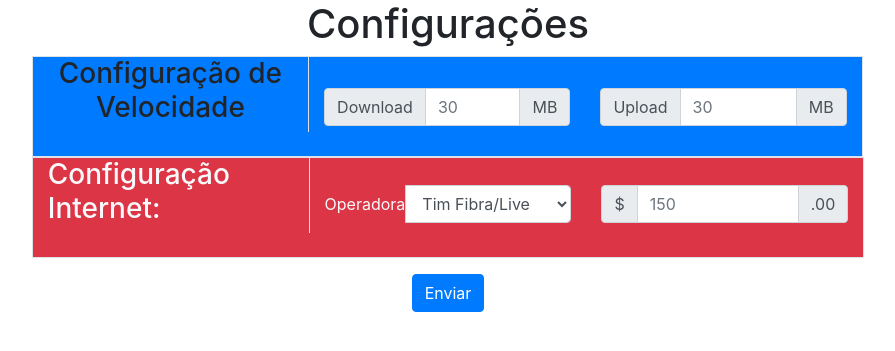
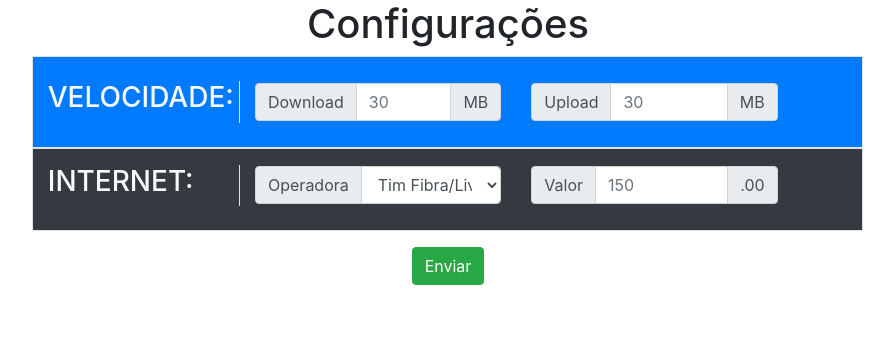
Before and after one commit to rodrigoneal/Projeto2, a Flask app: page /config in a window 1280 px wide. Shown: the part 56-407 px from the top of the page, without its empty margins (192-1087 px from the left). Run offline with Flask 2, Linux system fonts and the light colour scheme; parts of the project's set-up code (start-up, migrations or seed data) failed here and were passed over; some libraries are stand-ins or nearby versions.

Commit message:
refazendo o pagina config

```diff
--- a/app/routes.py
+++ b/app/routes.py
@@ -150,7 +150,7 @@ def init_routes(app, db):
                 valor = valor.replace(',', '.')
             validar = valor.split('.')[0]
             if not validar.isnumeric():
-                flash('Entre com um valor numerico', 'danger')
+                flash('Entre com um valor numerico', 'warning')
                 return redirect(url_for('config'))
 
             config = {'download': int(down), 'upload': int(up), 'operadora': operadora, 'valor': valor}
--- a/app/templates/config.html
+++ b/app/templates/config.html
@@ -16,14 +16,14 @@
     {% endif %}
 {% endwith %}
 </div>
-<div class="container text-center align-items-center">
+<div class="container text-center align-items-center ">
     <h1>Configurações</h1>
     <form action="{{url_for('config')}}" method="post">
         <div class="container align-items-center w-75"  >
             <div class="form-group text-center " style="width:801px">
                 <div class="row  border bg-primary pb-4 align-items-center">
-                    <div class="col-4 border-right">
-                        <h3>Configuração de Velocidade</h3>
+                    <div class="col-3 border-right mt-4">
+                        <h3 class="text-justify text-light">VELOCIDADE:</h3>
                     </div>
                     <div class=" col-4 input-group mt-4" >
                         <div class="input-group">
@@ -51,15 +51,17 @@
                  </div>
             </div>
         </div>
-            <div class="container text-center w-75 mt-n3" >
-                <div class="form-group d-flex text-center" >
-                    <div class="row border bg-danger pb-4 align-items-center " style="width:880px">
-                        <div class="col-4 d-flex align-items-center border-right mr-n5 pl-n2" >
-                            <h3 class="text-justify text-light">Configuração <br> Internet: </h3>
+            <div class="container w-75 mt-n3" >
+                <div class="form-group d-flex" >
+                    <div class="row border bg-dark pb-4 align-items-center " style="width:831px">
+                        <div class="col-3 d-flex align-items-center border-right mt-3 mr-n5 pl-n2" >
+                            <h3 class="text-light">INTERNET: </h3>
                         </div>
                         <div class="col-4 ml-5">
                             <div class="input-group mt-3">
-                                <label class="col-form-label  text-light">Operadora</label>
+                                 <div class="input-group-prepend">
+                                <span class="input-group-text">Operadora</span>
+                              </div>
                                 <select class="form-control"name="operadora" id="exampleFormControlSelect1">
                                   <option>Tim Fibra/Live</option>
                                   <option>Vivo Fibra</option>
@@ -73,7 +75,7 @@
                         <div class="col-4">
                             <div class="input-group mt-3">
                               <div class="input-group-prepend">
-                                <span class="input-group-text">$</span>
+                                <span class="input-group-text">Valor</span>
                               </div>
                               <input type="text" class="form-control" placeholder="150"  name="valor" aria-label="Amount (to the nearest dollar)">
                               <div class="input-group-append">
@@ -84,7 +86,7 @@
                     </div>
                 </div>
             </div>
-        <button type="submit" class="btn btn-primary">Enviar</button>
+        <button type="submit" class="btn btn-success">Enviar</button>
     </form>
 </div>
 {% endblock %}
```
